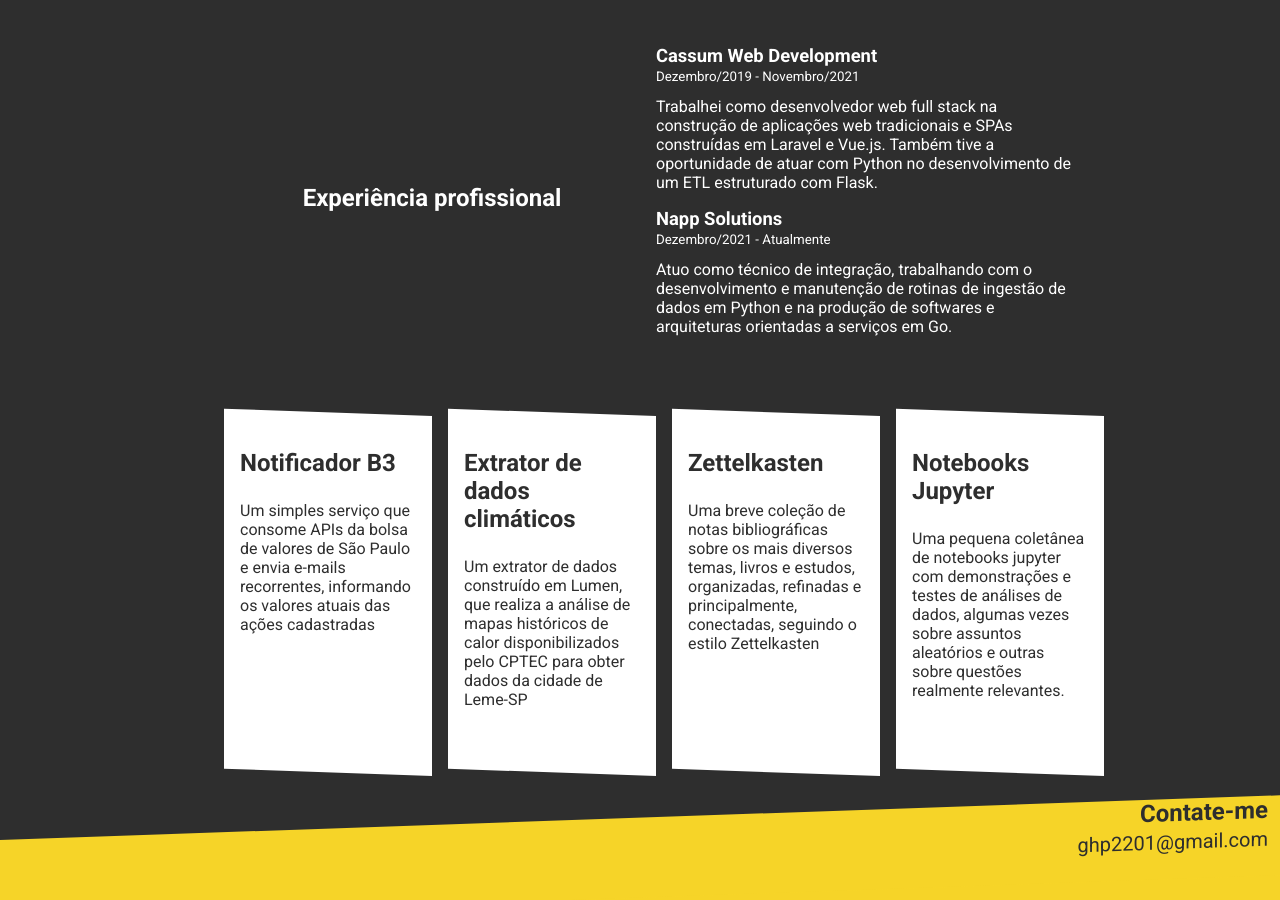
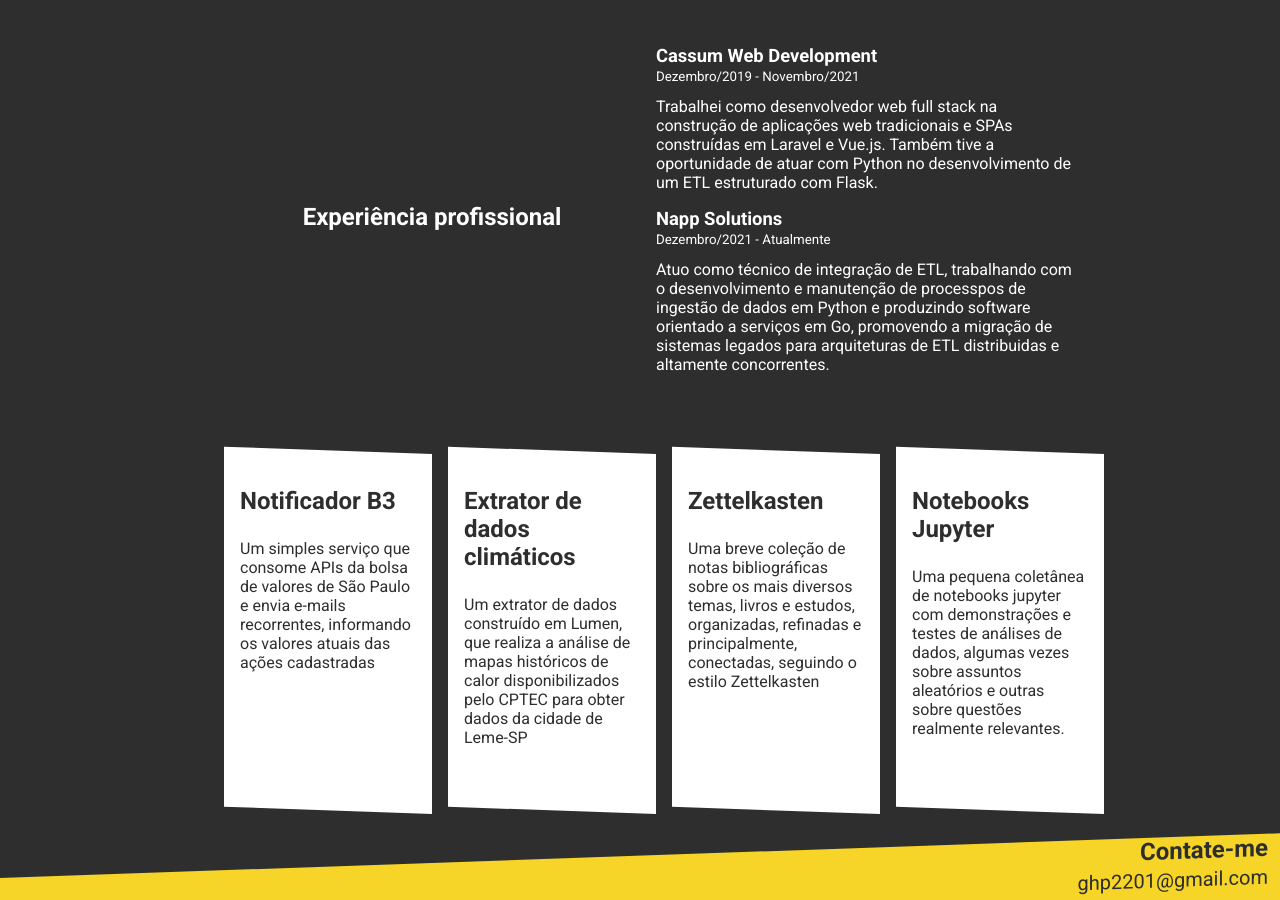
Before and after one commit to gustapinto/gustapinto.github.io, a Jekyll site: the page built from _pages/main.html, in a window 1280 px wide and 900 px high, scrolled down 691 px. Built offline with Jekyll 4.4.1, drawn with Linux system fonts in a browser that asks for light colours.

Commit message:
Update jobs.yml

```diff
--- a/_data/jobs.yml
+++ b/_data/jobs.yml
@@ -5,5 +5,5 @@
 
 - title: Napp Solutions
   date: Dezembro/2021 - Atualmente
-  description: Atuo como técnico de integração, trabalhando com o desenvolvimento e manutenção de rotinas de ingestão de dados em Python e na produção de softwares e arquiteturas orientadas a serviços em Go.
+  description: Atuo como técnico de integração de ETL, trabalhando com o desenvolvimento e manutenção de processpos de ingestão de dados em Python e produzindo software orientado a serviços em Go, promovendo a migração de sistemas legados para arquiteturas de ETL distribuidas e altamente concorrentes.
   link: https://www.nappsolutions.com.br/
```
